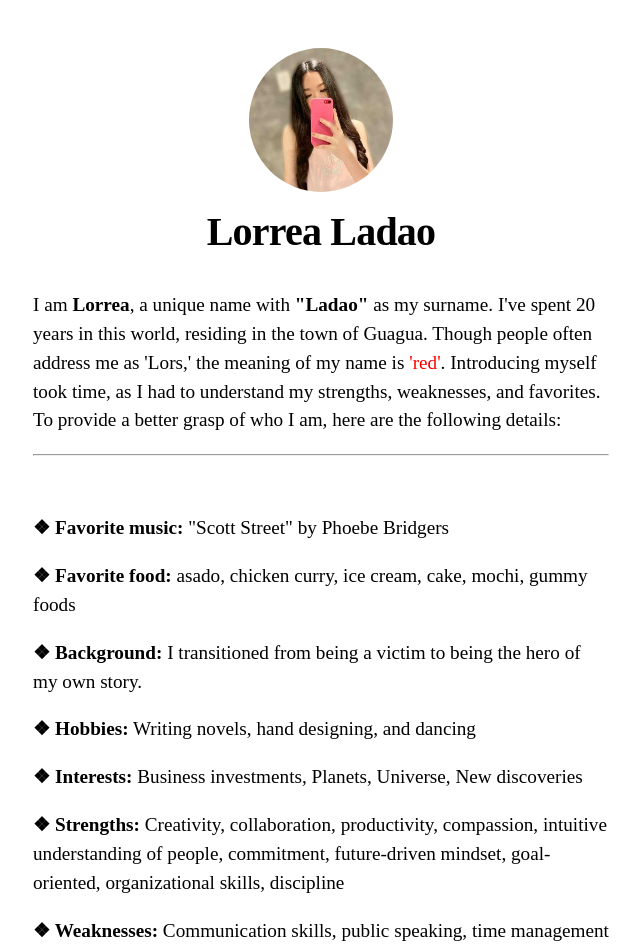
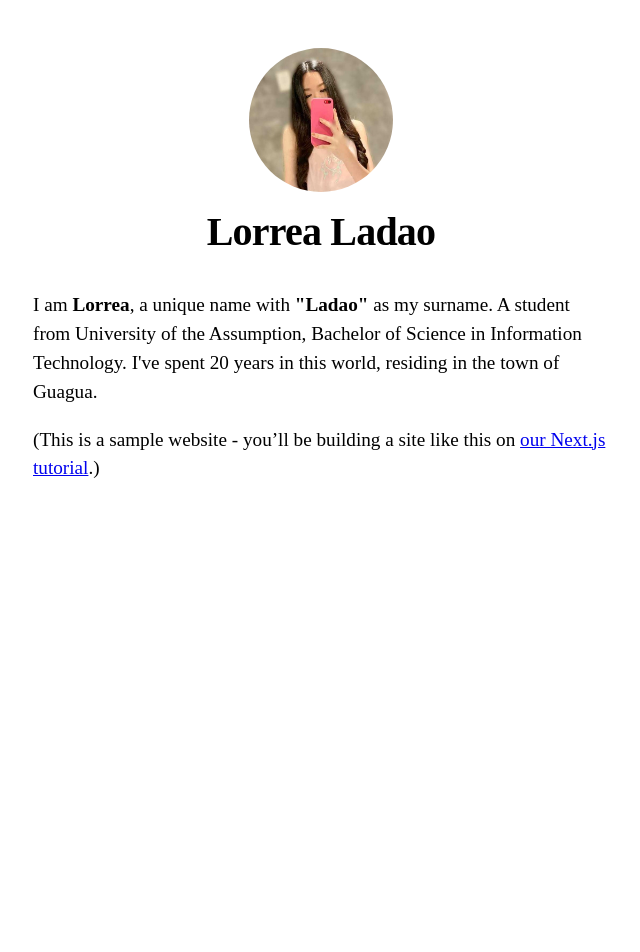
Before and after one commit to LorreaLadao/prelimexam, a Next.js app: page / in a window 1280 px wide. Shown: the top 952 px of the page, without its empty margins (319-959 px from the left). After the commit the page ends 800 px from the top, so only its background shows below. Built offline with nearby package versions, Linux system fonts and the light colour scheme.

Commit message:
Update index.js

```diff
--- a/pages/index.js
+++ b/pages/index.js
@@ -9,42 +9,13 @@ export default function Home() {
         <title>Introducing Lorrea</title>
       </Head>
       <section className={utilStyles.headingMd}>
-        <p> I am <b>Lorrea</b>, a unique name with <b>"Ladao"</b> as my surname. I've spent 20
-              years in this world, residing in the town of Guagua. Though people often address
-              me as 'Lors,' the meaning of my name is <span style={{ color: 'red' }}> 'red'</span>.
-              Introducing myself took time, as I
-              had to understand my strengths, weaknesses, and favorites. To provide a better
-              grasp of who I am, here are the following details:
-              <></>
-          </p>
-          <hr></hr>
-              <br></br>
-              <p>
-              <b>❖ Favorite music:</b> "Scott Street" by Phoebe Bridgers
-              </p>
-              <p>
-              <b>❖ Favorite food: </b> asado, chicken curry, ice cream, cake, mochi, gummy
-              foods
-              </p>
-              <p>
-              <b>❖ Background:</b> I transitioned from being a victim to being the hero of my
-              own story.
-              </p>
-              <p>
-              <b>❖ Hobbies:</b> Writing novels, hand designing, and dancing
-              </p>
-              <p>
-              <b>❖ Interests:</b> Business investments, Planets, Universe, New discoveries
-              </p>
-              <p>
-              <b>❖ Strengths: </b> Creativity, collaboration, productivity, compassion, intuitive
-              understanding of people, commitment, future-driven mindset, goal-
-              oriented, organizational skills, discipline
-              </p>
-              <p>
-              <b>❖ Weaknesses: </b>Communication skills, public speaking, time
-              management</p>
-              <br></br>
+        <p> I am <b>Lorrea</b>, a unique name with <b>"Ladao"</b> as my surname. A student from University of the Assumption, Bachelor
+	of Science in Information Technology. I've spent 20 years in this world, residing in the town of Guagua.
+        </p>
+         <p>
+          (This is a sample website - you’ll be building a site like this on{' '}
+          <a href="https://nextjs.org/learn">our Next.js tutorial</a>.)
+        </p>
       </section>
     </Layout>
   );
```
